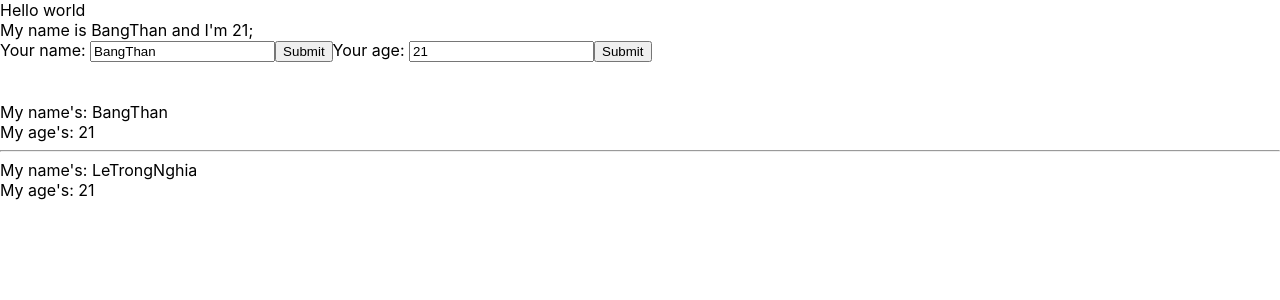
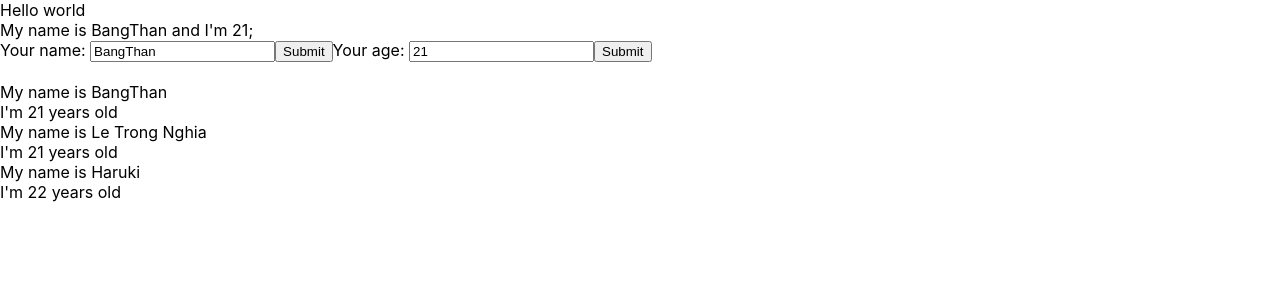
Before and after one commit to trongnghia2406/LearnReactJS, a React (Create React App) app in the folder Chapter2/: page / in a window 1280 px wide. Shown: the top 300 px of the page. Built offline with nearby package versions, Linux system fonts and the light colour scheme.

Commit message:
Chapter 2 - ReactBasic: lesson9: Outputting list - Render Array/Object with React

```diff
--- a/Chapter2/src/components/DisplayInfo.js
+++ b/Chapter2/src/components/DisplayInfo.js
@@ -2,11 +2,17 @@ import React from "react";
 class DisplayInfo extends React.Component {
     render() {
         // destructuring props
-        const { name, age } = this.props;
+        const { listUsers } = this.props; // object
         return (
             <div>
-                <div>My name's: {name}</div>
-                <div>My age's: {age}</div>
+                {listUsers.map((user, index) => {
+                    return (
+                        <div key={user.id}>
+                            <div>My name is {user.name}</div>
+                            <div>I'm {user.age} years old</div>
+                        </div>
+                    )
+                })}
             </div>
         )
     }
--- a/Chapter2/src/components/MyComponent.js
+++ b/Chapter2/src/components/MyComponent.js
@@ -2,17 +2,21 @@ import React from "react";
 import UserInfo from "./UserInfo";
 import DisplayInfo from "./DisplayInfo";
 class MyComponent extends React.Component {
+    state = {
+        listUsers: [
+            { id: 1, name: 'BangThan', age: 21 },
+            { id: 2, name: 'Le Trong Nghia', age: 21 },
+            { id: 3, name: 'Haruki', age: 22 },
+        ]
+    }
     // JSX
     render() {
-        const myInfo = ['student', 'developer']
+        // DRY: Don't Repeat Yourself
         return (
             <div>
                 <UserInfo />
                 <br />
-                <br />
-                <DisplayInfo name='BangThan' age='21' />
-                <hr />
-                <DisplayInfo name='LeTrongNghia' age={21} myInfo={myInfo} />
+                <DisplayInfo listUsers={this.state.listUsers} />
             </div>
         );
     }
```
